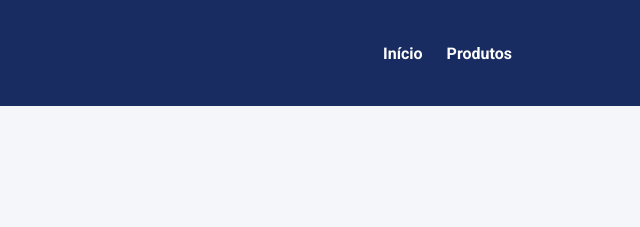
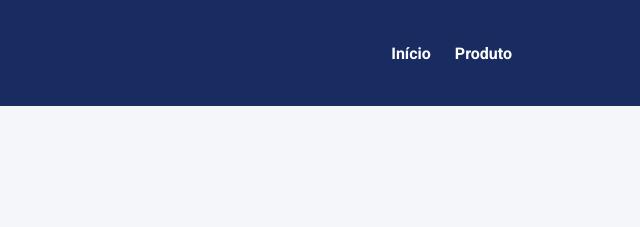
Before and after one commit to Fraanzinhaa/curso_ebac_frontend, a website: page exercicios_sass/index.html in a window 1280 px wide. Shown: the top 227 px of the page, 640-1280 px from the left. Drawn offline with Linux system fonts and the light colour scheme.

Commit message:
commit de ajuste

```diff
--- a/exercicios_sass/index.html
+++ b/exercicios_sass/index.html
@@ -22,7 +22,7 @@
                         <a href="#">Início</a>
                     </li>
                     <li>
-                        <a href="#">Produtos</a>
+                        <a href="#">Produto</a>
                     </li>
                 </ul>
             </nav>
```
